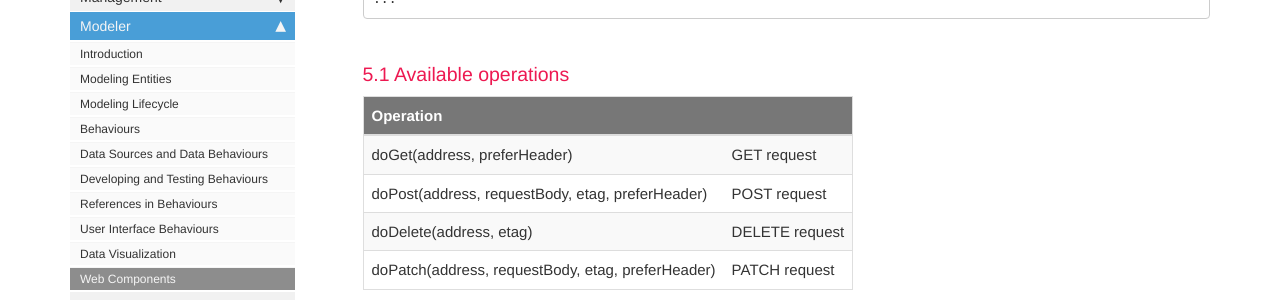
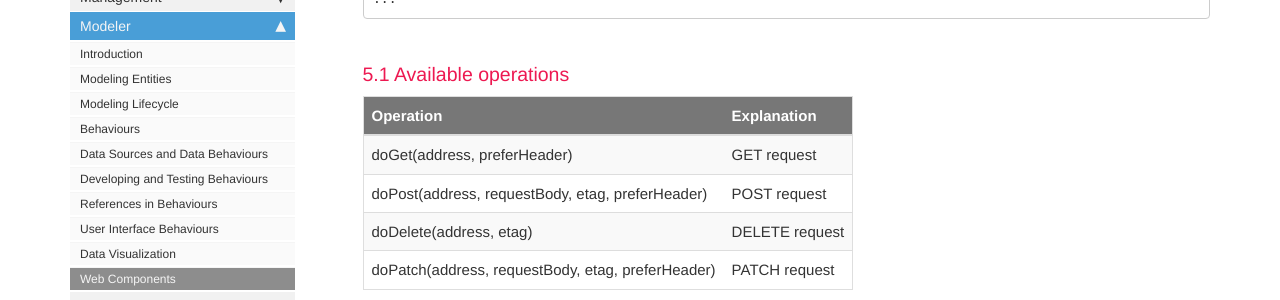
Before and after one commit to daniel8lopes/omnia3, a Jekyll site: the page built from docs/pages/omnia3/Modeler/omnia3_modeler_webcomponents.md, in a window 1280 px wide and 900 px high, scrolled down 3140 px. Shown: the part 233-533 px from the top of the window. Built offline with Jekyll 4.4.1, drawn with Linux system fonts in a browser that asks for light colours; nearby versions of some CDN libraries; comment, search, counter and statistics services are not loaded.

Commit message:
New fix to tables

```diff
--- a/docs/pages/omnia3/Modeler/omnia3_modeler_webcomponents.md
+++ b/docs/pages/omnia3/Modeler/omnia3_modeler_webcomponents.md
@@ -95,8 +95,8 @@ Property | Explanation|
 
  __*Tenant Context*__
 
- Property | Explanation|
-----------|----------|
+Property | Explanation|
+---------|------------|
  **code** | The code of the current tenant.
  **enviornmentCode** | The code of the current environment.
  **version** | The current version of the application.
@@ -104,15 +104,15 @@ Property | Explanation|
 
  __*Operation Context*__
 
- Property | Explanation|
-----------|----------|
+Property | Explanation|
+---------|------------|
  **dataSource** | The code of the data source used in the current operation.
 
 
  __*Authentication Context*__
 
- Property | Explanation|
-----------|----------|
+Property | Explanation|
+---------|------------|
  **username** | The user name of the current user.
 
 
@@ -136,12 +136,12 @@ apiClient
 
 ### 5.1 Available operations
 
-| Operation | |
-|-----------|-|
-|doGet(address, preferHeader) | GET request |
-|doPost(address, requestBody, etag, preferHeader) | POST request |
-|doDelete(address, etag) | DELETE request |
-|doPatch(address, requestBody, etag, preferHeader) | PATCH request |
+Operation | Explanation|
+---------|------------|
+doGet(address, preferHeader) | GET request
+doPost(address, requestBody, etag, preferHeader) | POST request
+doDelete(address, etag) | DELETE request
+doPatch(address, requestBody, etag, preferHeader) | PATCH request
 
 ## 6. Samples
 Click [here]() to access to our collection of Web Components and find a set of components ready to use in your applications.
```
